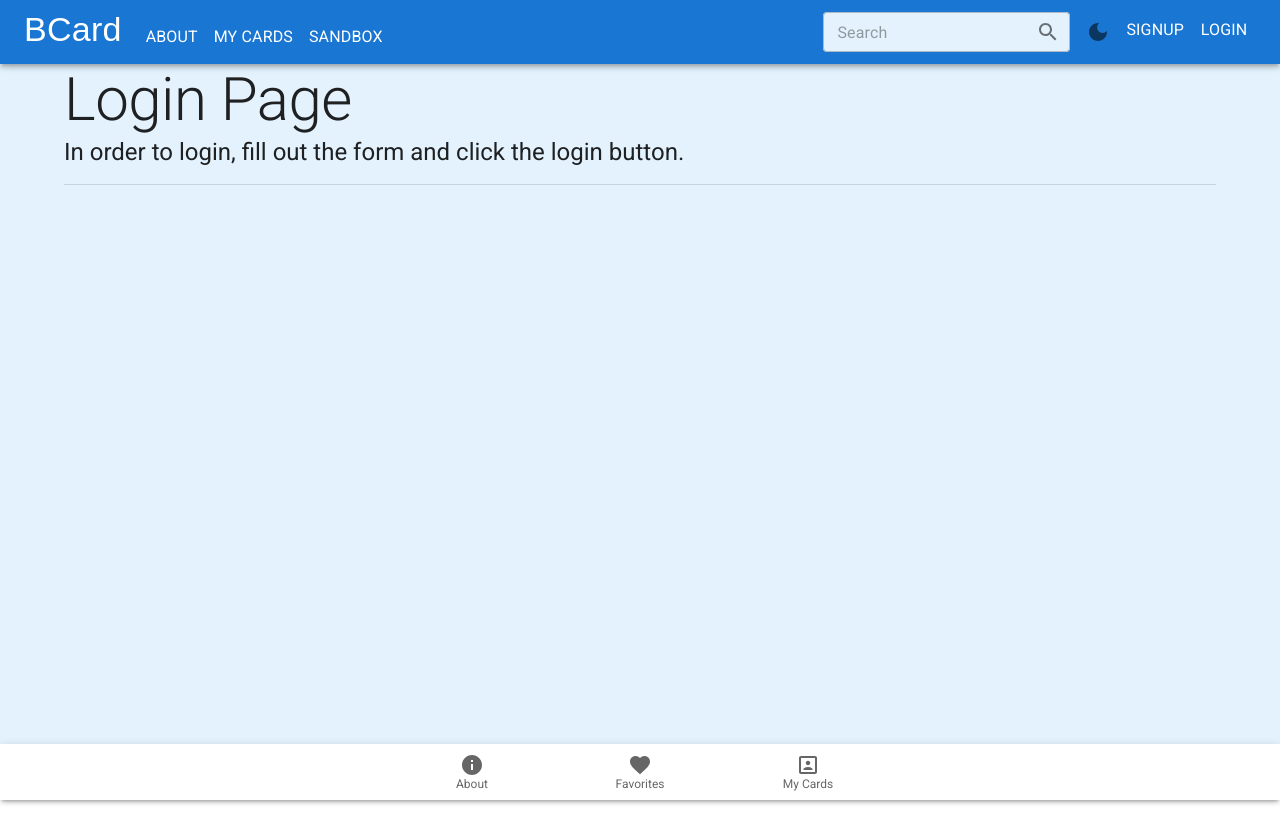
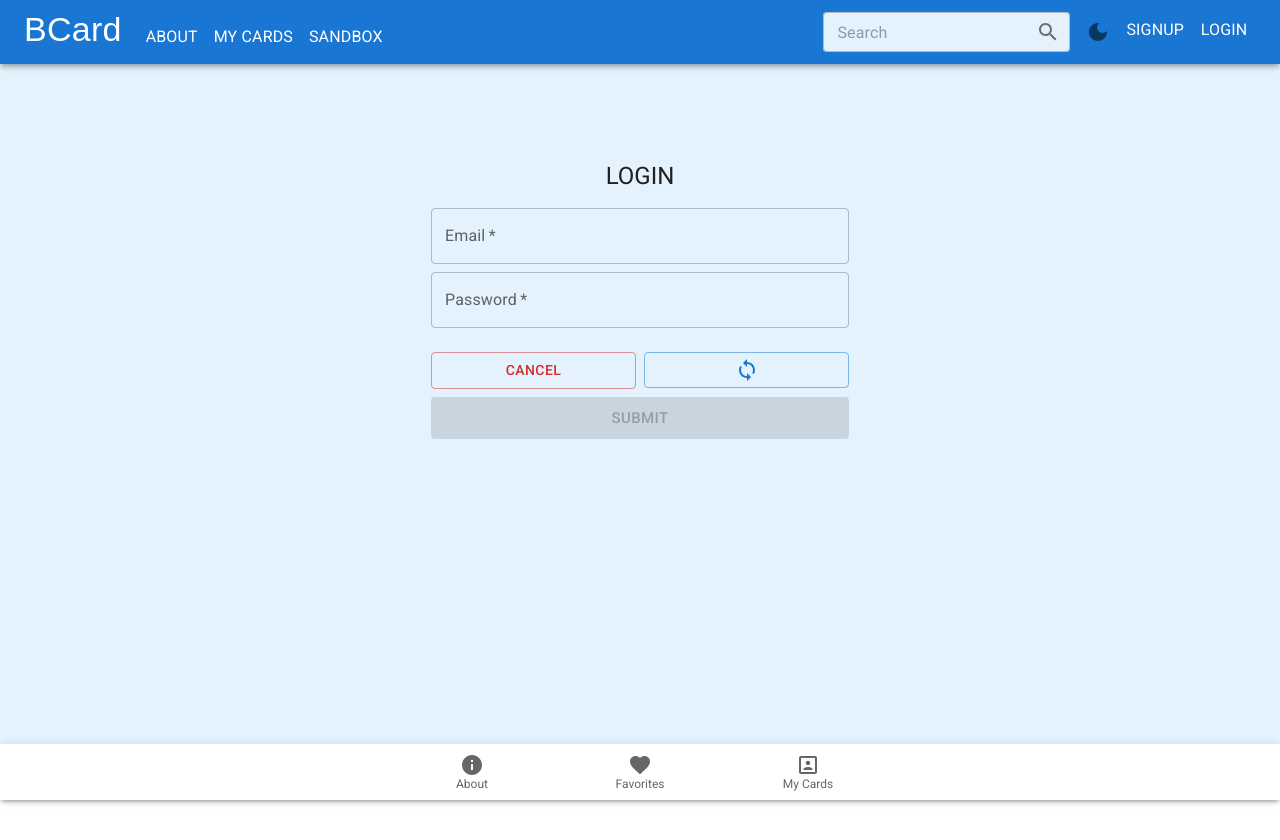
Before and after one commit to elirandagan/Business-Card-App, a React (Create React App) app in the folder client/: page /login in a window 1280 px wide. Built offline with nearby package versions, Linux system fonts and the light colour scheme; no server answers; the HTML template or start-up script is replaced by a standard one.

Commit message:
Lesson 13 - Login

```diff
--- a/client/src/App.js
+++ b/client/src/App.js
@@ -4,15 +4,18 @@ import {BrowserRouter} from 'react-router-dom';
 import Router from './routes/Router';
 import {AppThemePrvoider} from './providers/ThemePrvoider';
 import {SnackbarProvider} from './providers/SnackbarProvider';
+import {UserProvider} from './users/providers/UserProvider';
 
 function App () {
   return (
     <BrowserRouter>
       <AppThemePrvoider>
         <SnackbarProvider>
-          <Layout>
-            <Router />
-          </Layout>
+          <UserProvider>
+            <Layout>
+              <Router />
+            </Layout>
+          </UserProvider>
         </SnackbarProvider>
       </AppThemePrvoider>
     </BrowserRouter>
--- a/client/src/hooks/useAxios.js
+++ b/client/src/hooks/useAxios.js
@@ -1,8 +1,15 @@
 import axios from 'axios';
 import {useSnack} from '../providers/SnackbarProvider';
+import {useUser} from '../users/providers/UserProvider';
+import {useEffect} from 'react';
 
 const useAxios = () => {
   const {setSnack} = useSnack ();
+  const {token} = useUser ();
+
+  useEffect (
+    () => {
+      axios.defaults.headers.common['x-auth-token'] = token;
       axios.interceptors.request.use (data => {
         return Promise.resolve (data);
       }, null);
@@ -16,6 +23,9 @@ const useAxios = () => {
           return Promise.reject (error);
         }
       );
+    },
+    [token, setSnack]
+  );
 };
 
 export default useAxios;
--- /dev/null
+++ b/client/src/users/helpers/initial-forms/initialLoginForm.js
@@ -0,0 +1,6 @@
+const initialLoginForm = {
+  email: '',
+  password: '',
+};
+
+export default initialLoginForm;
--- /dev/null
+++ b/client/src/users/hooks/useUsers.js
@@ -0,0 +1,47 @@
+import React, {useCallback, useState} from 'react';
+import {useNavigate} from 'react-router-dom';
+import {useUser} from '../providers/UserProvider';
+import useAxios from '../../hooks/useAxios';
+import {login} from '../services/usersApiService';
+import {getUser, setTokenInLocalStorage} from '../services/localStorageService';
+import ROUTES from '../../routes/routesModel';
+
+const useUsers = () => {
+  const [users, setUsers] = useState (null);
+  const [pending, setPending] = useState (false);
+  const [error, setError] = useState (null);
+
+  const navigate = useNavigate ();
+  const {user, setUser, setToken} = useUser ();
+  useAxios ();
+
+  const requestStatus = useCallback (
+    (pending, error, users, user = null) => {
+      setPending (pending);
+      setUsers (users);
+      setUser (user);
+      setError (error);
+    },
+    [setUser]
+  );
+
+  const handleLogin = useCallback (
+    async user => {
+      try {
+        const token = await login (user);
+        setToken (token);
+        setTokenInLocalStorage (token);
+        const userFromLocalStorage = getUser ();
+        requestStatus (false, null, null, userFromLocalStorage);
+        navigate (ROUTES.CARDS);
+      } catch (error) {
+        requestStatus (false, error, null);
+      }
+    },
+    [navigate, requestStatus, setToken]
+  );
+
+  return {pending, error, user, users, handleLogin};
+};
+
+export default useUsers;
--- /dev/null
+++ b/client/src/users/models/joi-schema/loginSchema.js
@@ -0,0 +1,20 @@
+import Joi from "joi";
+
+const loginSchema = {
+  email: Joi.string()
+    .ruleset.pattern(/^([a-zA-Z0-9_\-.]+)@([a-zA-Z0-9_\-.]+)\.([a-zA-Z]{2,5})$/)
+    .rule({ message: 'user "mail" must be a valid mail' })
+    .required(),
+
+  password: Joi.string()
+    .ruleset.regex(
+      /((?=.*\d{1})(?=.*[A-Z]{1})(?=.*[a-z]{1})(?=.*[!@#$%^&*-]{1}).{7,20})/
+    )
+    .rule({
+      message:
+        'user "password" must be at least seven characters long and contain an uppercase letter, a lowercase letter, a number and one of the following characters !@#$%^&*-',
+    })
+    .required(),
+};
+
+export default loginSchema;
--- a/client/src/users/pages/LoginPage.jsx
+++ b/client/src/users/pages/LoginPage.jsx
@@ -1,21 +1,59 @@
 import React from "react";
 import { Navigate } from "react-router-dom";
 import ROUTES from "../../routes/routesModel";
-import { Container } from "@mui/material";
-import PageHeader from "../../components/PageHeader";
+import { useUser } from "../providers/UserProvider";
+import useUsers from "../hooks/useUsers";
+import useForm from "../../forms/hooks/useForm";
+import initialLoginForm from "../helpers/initial-forms/initialLoginForm";
+import loginSchema from "../models/joi-schema/loginSchema";
+import Container from "@mui/material/Container";
+import Form from "../../forms/components/Form";
+import Input from "../../forms/components/Input";
 
 const LoginPage = () => {
-  const user = null;
-    // const user  = true;
+  const { user } = useUser();
+  const { handleLogin } = useUsers();
+
+  const { value, ...rest } = useForm(
+    initialLoginForm,
+    loginSchema,
+    handleLogin
+  );
 
   if (user) return <Navigate replace to={ROUTES.CARDS} />;
 
   return (
-    <Container maxWidth="lg">
-      <PageHeader
-        title="Login Page"
-        subtitle="In order to login, fill out the form and click the login button."
-      />
+    <Container
+      sx={{
+        paddingTop: 8,
+        display: "flex",
+        justifyContent: "center",
+        alignItems: "center",
+      }}>
+      <Form
+        onSubmit={rest.onSubmit}
+        onReset={rest.handleReset}
+        onChange={rest.validateForm}
+        title="login"
+        styles={{ maxWidth: "450px" }}
+        to={ROUTES.CARDS}>
+        <Input
+          label="email"
+          name="email"
+          type="email"
+          error={value.errors.email}
+          onChange={rest.handleChange}
+          data={value.data}
+        />
+        <Input
+          label="password"
+          name="password"
+          type="password"
+          error={value.errors.password}
+          onChange={rest.handleChange}
+          data={value.data}
+        />
+      </Form>
     </Container>
   );
 };
--- /dev/null
+++ b/client/src/users/providers/UserProvider.jsx
@@ -0,0 +1,33 @@
+import React, { useContext, useEffect, useMemo, useState } from "react";
+import { getToken, getUser } from "../services/localStorageService";
+import { node } from "prop-types";
+
+const UserContext = React.createContext(null);
+
+export const UserProvider = ({ children }) => {
+  const [user, setUser] = useState(null);
+  const [token, setToken] = useState(getToken);
+
+  useEffect(() => {
+    if (!user) {
+      const userFromLocaleStorage = getUser();
+      setUser(userFromLocaleStorage);
+    }
+  }, [user]);
+
+  const value = useMemo(() => {
+    return { user, setUser, token, setToken };
+  }, [user, token]);
+
+  return <UserContext.Provider value={value}>{children}</UserContext.Provider>;
+};
+
+export const useUser = () => {
+  const context = useContext(UserContext);
+  if (!context) throw new Error("useUser muse be used with UserProvider");
+  return context;
+};
+
+UserProvider.propTypes = {
+  children: node.isRequired,
+};
--- /dev/null
+++ b/client/src/users/services/localStorageService.js
@@ -0,0 +1,23 @@
+import JwtDecode from 'jwt-decode';
+const TOKEN = 'token';
+
+export const setTokenInLocalStorage = token => {
+  localStorage.setItem (TOKEN, token);
+};
+
+export const getUser = () => {
+  try {
+    const user = localStorage.getItem (TOKEN);
+    return JwtDecode (user);
+  } catch (err) {
+    return null;
+  }
+};
+
+export const removeToken = () => {
+  localStorage.removeItem (TOKEN);
+};
+
+export const getToken = () => {
+  localStorage.getItem (TOKEN);
+};
--- /dev/null
+++ b/client/src/users/services/usersApiService.js
@@ -0,0 +1,12 @@
+import axios from 'axios';
+
+const apiUrl = process.env.REACT_APP_API_URL || 'http://localhost:8181';
+
+export const login = async user => {
+  try {
+    const {data} = await axios.post (`${apiUrl}/users/login`, user);
+    return data;
+  } catch (error) {
+    return Promise.reject (error.message);
+  }
+};
```
Also changed, not shown: 1 other file (tests, documents, lock files or other folders). Lines whose indentation alone changed are shown as unchanged.
